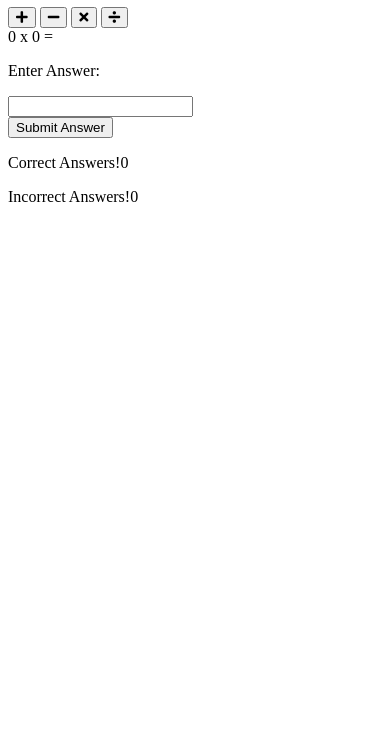
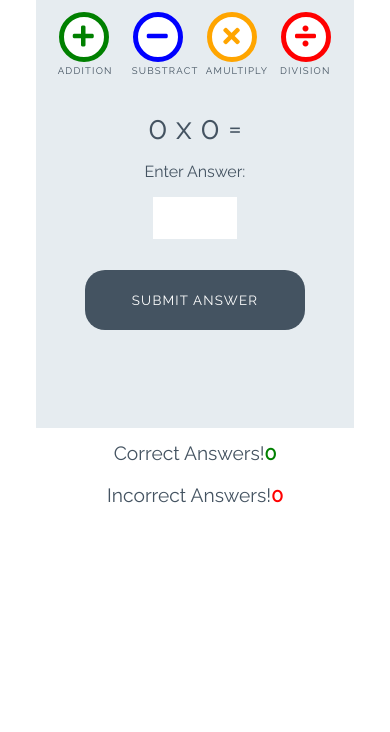
Before and after one commit to MarcSteinfort/Love-Maths, a plain HTML site: page index.html in a window 390 px wide. Shown: the part 112-844 px from the top of the page. Drawn offline with Linux system fonts and the light colour scheme.

Commit message:
Add styles for game

```diff
--- a/assets/css/style.css
+++ b/assets/css/style.css
@@ -0,0 +1,252 @@
+/* --------- Global style */
+
+body {
+    background-color: white;
+    font-family: "Raleway", sans-serif;
+    color: #445361;
+    text-align: center;
+}
+
+/* --------- Heading */
+
+.heading {
+    text-align: center;
+    font-size: 2.5rem;
+}
+
+.logo {
+    height: 40px;
+    padding-right: 5px;
+}
+
+/* --------- Game layout */
+
+.game-area {
+    background-color: #E6ECF0;
+    box-sizing: border-box;
+    width: 85%;
+    height: 65vh;
+    max-height: 450px;
+    max-width: 830px;
+    margin-left: auto;
+    margin-right: auto;
+    padding: 1%;
+}
+
+.question-area {
+    width: 50%;
+    font-size: 2rem;
+    margin: auto;
+    padding: 50px 0;
+}
+
+.question-area span {
+    padding: 0 15px;
+}
+
+.score-area {
+    margin: 5px auto;
+    width: 60%;
+    font-size: 1.2rem;
+}
+
+.controls-area {
+    width: 85%;
+    margin: 30px auto;
+}
+
+#score {
+    color: green;
+    font-weight: bold;
+}
+
+#incorrect {
+    color: red;
+    font-weight: bold;
+}
+
+.answer-message {
+    display: none;
+    font-size: 1rem;
+}
+
+#answer-box {
+    border: none;
+    color: #445361;
+    display: inline-block;
+    height: 40px;
+    width: 80px;
+    font-size: 1.2rem;
+}
+
+.scores {
+    display: inline-block;
+    padding: 25px;
+}
+
+/* --------- Buttons */
+
+.btn {
+    width: 220px;
+    height: 60px;
+    font-family: "Raleway", sans-serif;
+    text-transform: uppercase;
+    letter-spacing: 1.2px;
+    color: white;
+}
+
+.btn:focus {
+    outline: none;
+}
+
+.btn--big {
+    padding-top: 10px;
+    border-radius: 50%;
+    background-color: white;
+    border: 10px solid;
+    width: 100px;
+    height: 100px;
+    font-size: 3.2rem;
+    margin: 0 30px;
+    transition: all 0.5s;
+}
+
+.btn--big::after{
+    content: attr(data-type);
+    font-size: 1rem;
+    color: #445361;
+    position: relative;
+    left: -0.5em;
+}
+
+.btn--blue {
+    border-color: blue;
+    color: blue;
+}
+
+.btn--blue:active,
+.btn--blue:hover {
+    background-color: darkblue;
+    color: white;
+}
+
+.btn--orange {
+    border-color: orange;
+    color: orange;
+}
+
+.btn--orange:active,
+.btn--orange:hover {
+    background-color: darkorange;
+    color: white;
+}
+
+.btn--red {
+    border-color: red;
+    color: red;
+}
+
+.btn--red:active,
+.btn--red:hover {
+    background-color: darkred;
+    color: white;
+}
+
+.btn--green {
+    border-color: green;
+    color: green;
+}
+
+.btn--green:active,
+.btn--green:hover {
+    background-color: darkgreen;
+    color: white;
+}
+
+.btn--gray {
+    margin-top: 25px;
+    background-color: #445361;
+    border: 1px transparent;
+    border-radius: 20px;
+}
+
+.btn--gray:active,
+.btn--gray:hover {
+    background-color: #0d1013;
+}
+
+/* --------- Media queries */
+
+@media (max-width: 414px) {
+    .controls-area {
+        width: 100%;
+    }
+
+    .btn--big {
+        margin: 0 10px;
+        padding: 5px;
+        border: 5px solid;
+        width: 50px;
+        height: 50px;
+        font-size: 1.5rem;
+    }
+
+    .btn--big::after {
+        font-size: 0.6rem;
+        left: -0.7rem;
+    }
+
+    .question-area {
+        padding: 10% 0;
+        width: 100%;
+    }
+
+    .question-area span {
+        padding: 0;
+    }
+
+    .answer-message {
+        display: block;
+    }
+
+    #answer-box {
+        display: block;
+        margin: 0 auto;
+    }
+    .btn--gray {
+        margin-top: 0;
+    }
+
+    .score-area {
+        width: 100%;
+    }
+
+    .scores {
+        margin: 0.5em auto;
+        display: block;
+        padding: 5px;
+    }
+
+    .heading {
+        font-size: 2rem;
+    }
+}
+
+@media (max-width: 320px) {
+    .game-area {
+        height: 70vh;
+    }
+
+    .controls-area {
+        width: 75%;
+        margin: 10px auto;
+    }
+
+    .btn--big {
+        margin: 10px 10px;
+    }
+    .question-area {
+        padding: 10px 0;
+    }
+
+}
--- a/index.html
+++ b/index.html
@@ -20,16 +20,16 @@
 
 <div class="game-area">
     <div class="controls-area">
-        <button class="btn btn--big btn--green">
+        <button data-type="addition" class="btn btn--big btn--green">
             <i class="fas fa-plus"></i>
         </button>
-        <button class="btn btn--big btn--blue">
+        <button data-type="substract" class="btn btn--big btn--blue">
             <i class="fas fa-minus"></i>
         </button>
-        <button class="btn btn--big btn--orange">
+        <button data-type="amultiply" class="btn btn--big btn--orange">
             <i class="fas fa-times"></i>
         </button>
-        <button class="btn btn--big btn--red">
+        <button data-type="division" class="btn btn--big btn--red">
             <i class="fas fa-divide"></i>
         </button>
         <div class="question-area">
@@ -40,7 +40,7 @@
             <p class="answer-message">Enter Answer:</p>
             <input id="answer-box" type="number">
         </div>
-        <button class="btn btn--gray">Submit Answer</button>
+        <button data-type="submit" class="btn btn--gray">Submit Answer</button>
     </div>
 </div>
 
```
